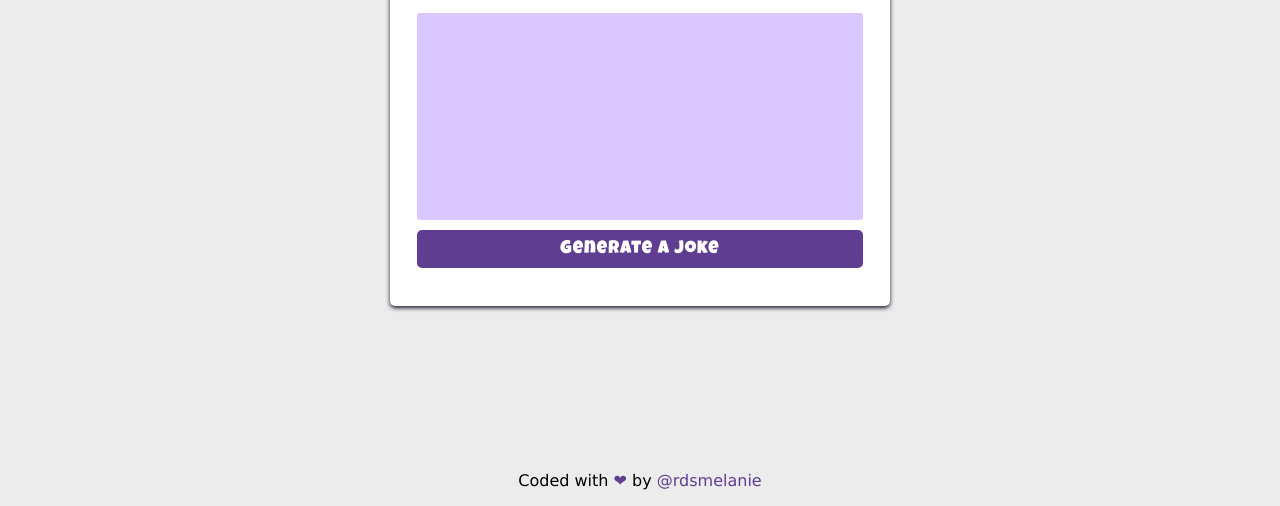
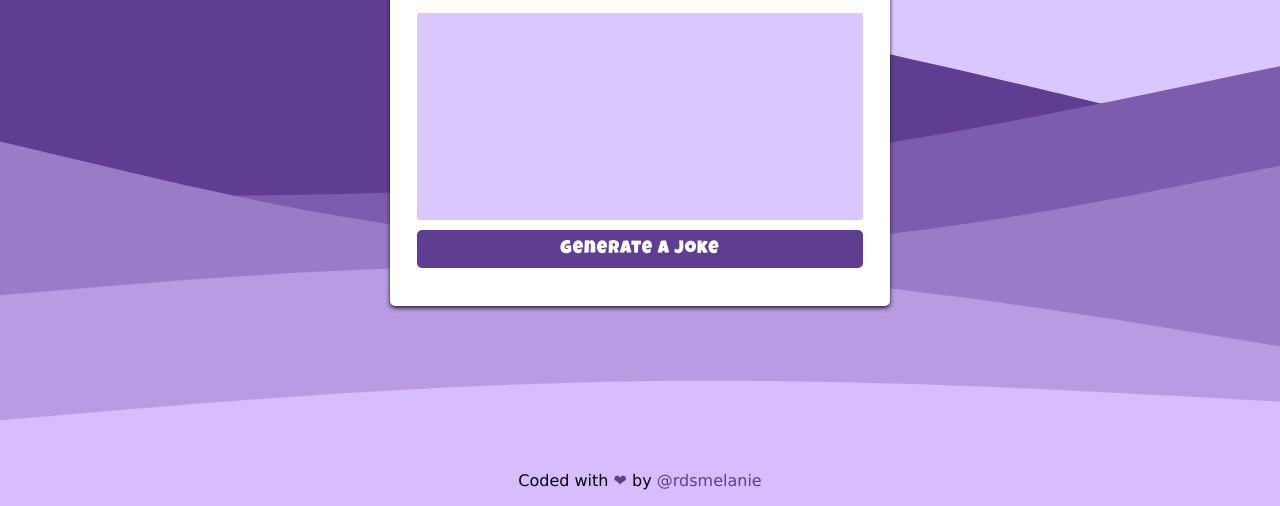
Before and after one commit to dsmelanie/dad-jokes-generator, a plain HTML site: page index.html in a window 1280 px wide. Shown: the part 294-800 px from the top of the page. Drawn offline with Linux system fonts and the light colour scheme; the site is published under a folder, as on GitHub Pages, so addresses that start at the root find nothing.

Commit message:
Update style.css

```diff
--- a/assets/css/style.css
+++ b/assets/css/style.css
@@ -5,7 +5,7 @@ body {
   display: grid;
   place-items: center;
   background-color: #ececec;
-  background-image: url(/assets/images/bg.svg);
+  background-image: url(../images/bg.svg);
   background-repeat: no-repeat;
   background-size: cover;
   background-position: center;
```
